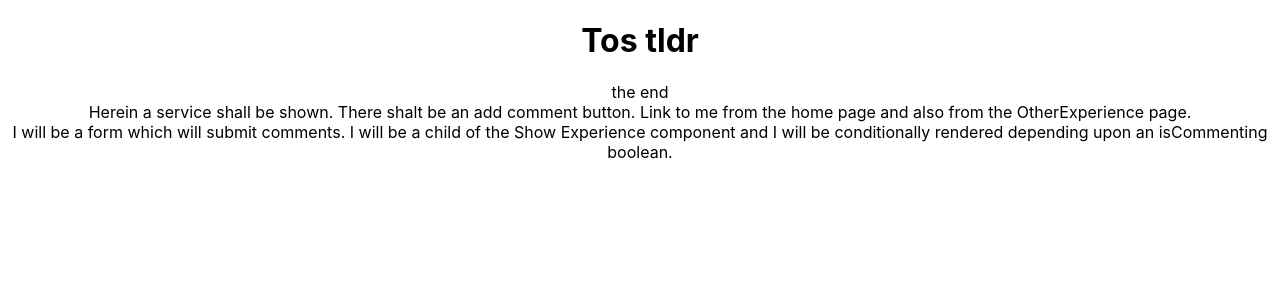
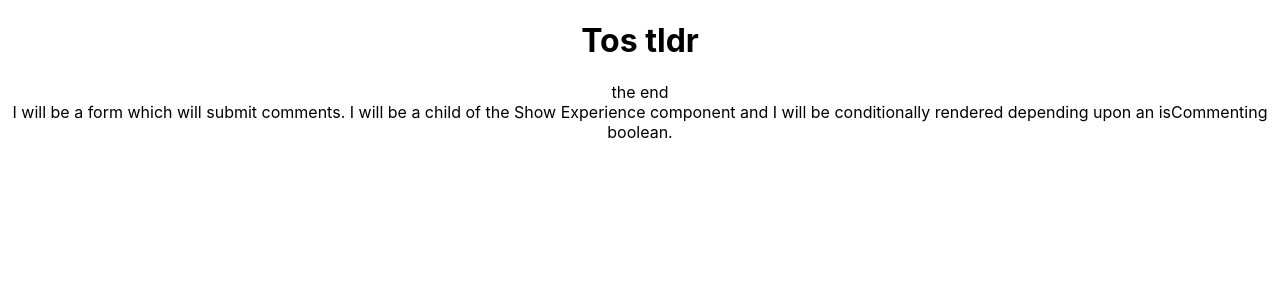
Before and after one commit to Axylos/tos_tldr, a React (Create React App) app in the folder client/: page /service in a window 1280 px wide. Shown: the top 300 px of the page. Built offline with nearby package versions, Linux system fonts and the light colour scheme; no server answers.

Commit message:
render experience on show page

```diff
--- a/client/src/App.js
+++ b/client/src/App.js
@@ -8,7 +8,8 @@ import ShowService from './components/ShowService';
 import {
   searchService,
   getUserExperiences,
-  createExperience
+  createExperience,
+  getExperience
  } from './services/tos';
 import Sandbox from './components/Sandbox';
 import { Route, Switch, Router } from 'react-router-dom';
@@ -24,7 +25,8 @@ class App extends Component {
     token: '',
     userExperiences: '',
     reading_level: '',
-    review: ''
+    review: '',
+    experience: ''
   }
 
   setToken = token => {
@@ -66,7 +68,7 @@ class App extends Component {
     this.setState({ [name]: e.target.value });
   }
 
-  handleReviewSubmit = e => {
+  handleReviewSubmit = async e => {
     const { reading_level, review, serviceResult: { service: { name }}} = this.state;
     e.preventDefault();
     const reviewPostBody = {
@@ -74,8 +76,23 @@ class App extends Component {
       review,
       service_name: name
     }
-    createExperience(reviewPostBody);
-    return history.push('/service');
+    try {
+      const newExp = await createExperience(reviewPostBody);
+      const { experience: { id } } = newExp;
+      this.getExperienceToShow(id);
+      return history.push('/service');
+    } catch (error) {
+      console.log(error);
+    }
+  }
+
+  getExperienceToShow = async id => {
+    try {
+      const experience = await getExperience(id);
+      this.setState({ experience });
+    } catch (error) {
+      console.log(error);
+    }
   }
 
   render() {
@@ -84,7 +101,8 @@ class App extends Component {
       serviceQuery,
       serviceResult,
       reading_level,
-      review
+      review,
+      experience
     } = this.state;
     return (
       <Router history={history}>
@@ -118,7 +136,12 @@ class App extends Component {
               handleReviewSubmit={this.handleReviewSubmit}
             />}
           />
-          <Route path='/service' component={ShowService} />
+          <Route
+            path='/service'
+            render={props => <ShowService {...props}
+              experience={experience}
+            />}
+          />
           <Route path='/other-experiences' component={OtherExperiences} />
           <Route path="/sandbox" component={Sandbox} />
         </Switch>
--- a/client/src/components/ShowService.js
+++ b/client/src/components/ShowService.js
@@ -1,10 +1,17 @@
 import React from 'react';
 import AddCommentForm from './AddCommentForm';
 
-const ShowService = () => {
+const ShowService = ({ experience }) => {
     return (
         <div>
-            Herein a service shall be shown. There shalt be an add comment button. Link to me from the home page and also from the OtherExperience page.
+            {experience &&
+                <div>
+                    <h1>{experience.experience.name}</h1>
+                    <div>{experience.experience.reading_level}</div>
+                    <div>{experience.experience.review}</div>
+                </div>
+            }
+
             <AddCommentForm />
         </div>
     );
```
